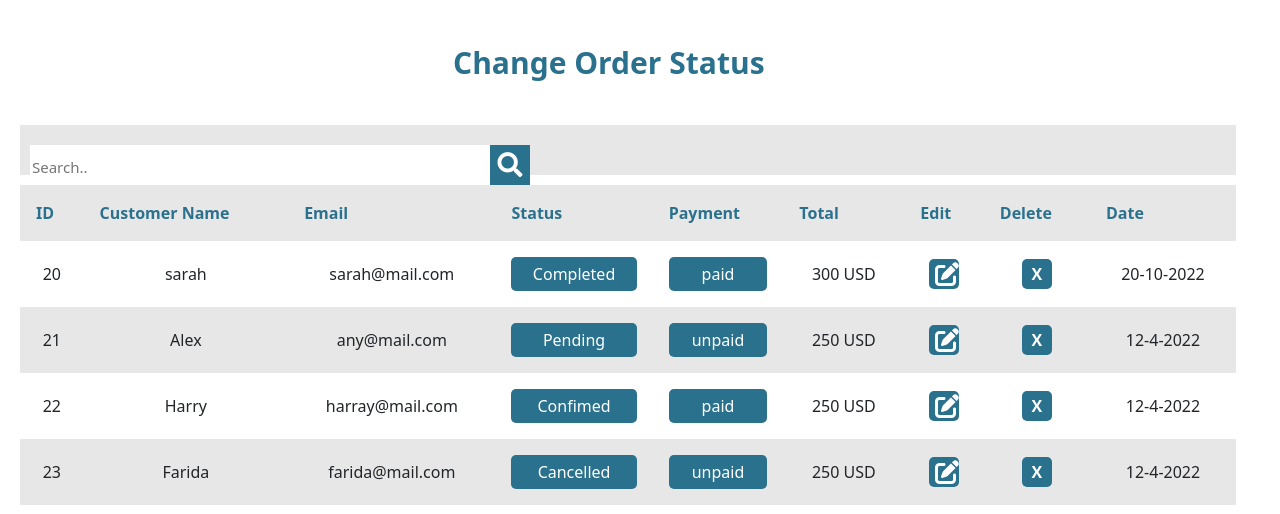
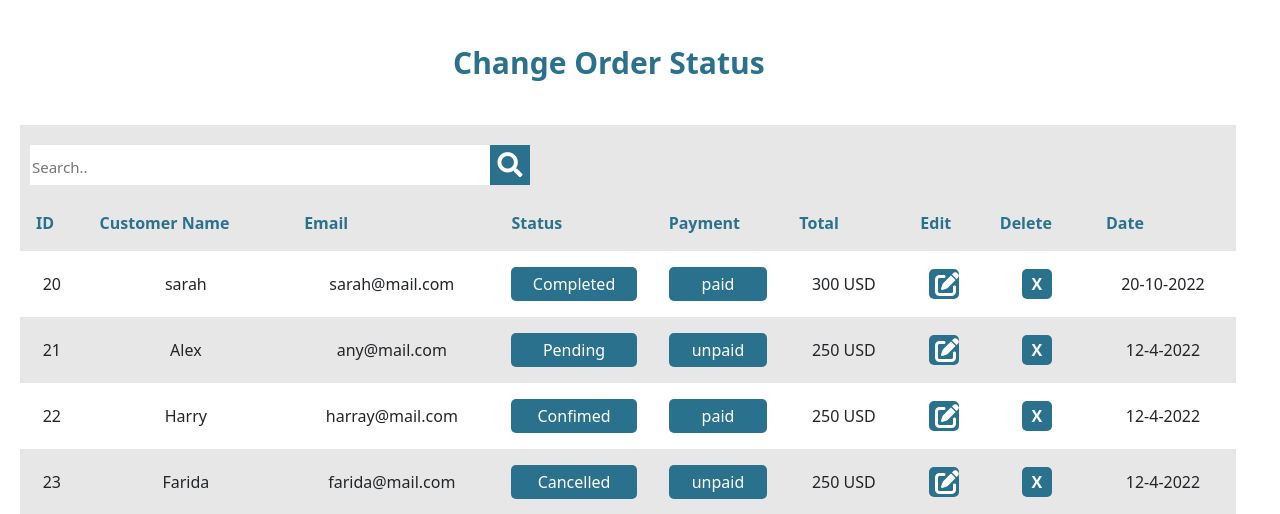
Before and after one commit to SamaRostom/Sportswear-e-commerce-web-app-, a PHP site: page /change-order-statues.html in a window 1280 px wide. Shown: the part 56-570 px from the top of the page. Run offline with PHP 8.4, Linux system fonts and the light colour scheme; some libraries are stand-ins or nearby versions.

Commit message:
Update change-order-statues.css

```diff
--- a/css/change-order-statues.css
+++ b/css/change-order-statues.css
@@ -66,7 +66,7 @@ img {
 }
 #searchbar {
     background-color: #e7e7e7;
-    height: 50px;
+    height: 70px;
     width: 95%;
     margin-left: 20px;
     margin-right: 20px;
```
